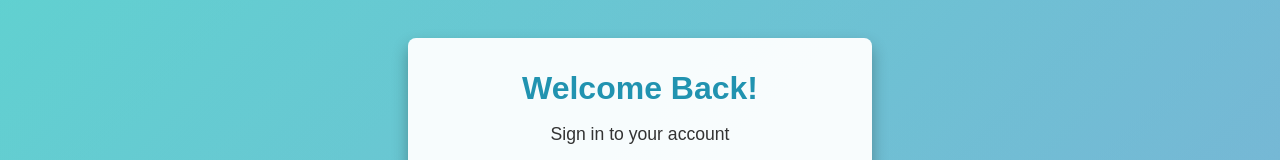
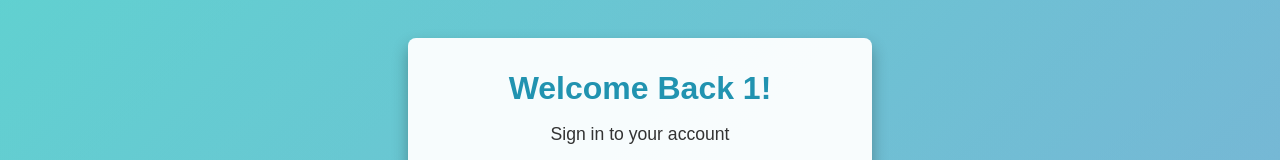
Before and after one commit to SAIKIRAN-67/Connect, a React (Vite) app in the folder frontend/: page /signin in a window 1280 px wide. Shown: the part 127-287 px from the top of the page. Built offline with nearby package versions, Linux system fonts and the light colour scheme; no server answers.

Commit message:
Update Signin.jsx

```diff
--- a/frontend/src/pages/Signin.jsx
+++ b/frontend/src/pages/Signin.jsx
@@ -10,10 +10,10 @@ import { useNavigate } from 'react-router-dom';
 import Cookies from 'js-cookie'; // Import js-cookie
 const Signin = () => {
   useEffect(()=>{
-    if(Cookies.get("email")!=null || Cookies.get("email")!=""){
+    if(Cookies.get("email")){
       navigate("/");
     }
-  })
+  },[])
   const navigate = useNavigate();
   const [formState, setFormState] = useState({
     email: '',
@@ -38,7 +38,7 @@ const Signin = () => {
       const user = userCredential.user;
       if (user.emailVerified) {
         console.log("User is verified and signed in successfully.");
-        const res = await axios.post("https://connect-aawd.onrender.com/api/auth/signin", {
+        const res = await axios.post("http://localhost:3000/api/auth/signin", {
           email: formState.email,
           password: formState.password,
         });
@@ -85,7 +85,7 @@ const Signin = () => {
     <Container>
       <BackgroundAnimation />
       <SignInBox>
-        <Title>Welcome Back!</Title>
+        <Title>Welcome Back 1!</Title>
         <Subtitle>Sign in to your account</Subtitle>
         {error?<p>{error}</p>:<p></p>}
         <Form onSubmit={handleSignIn}>
```
